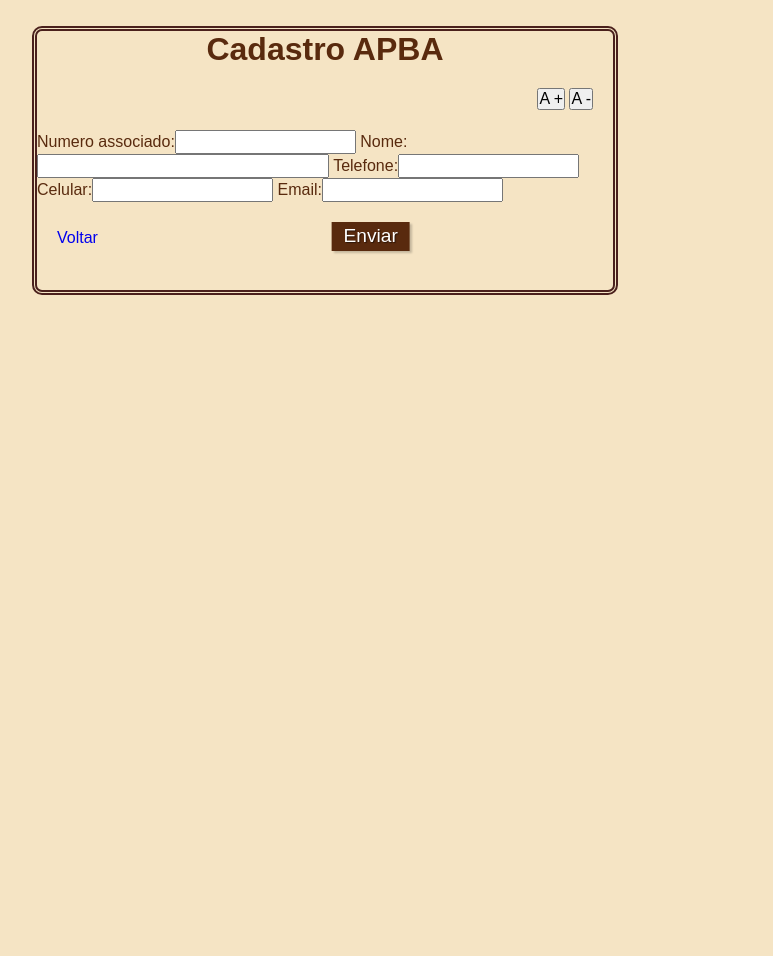
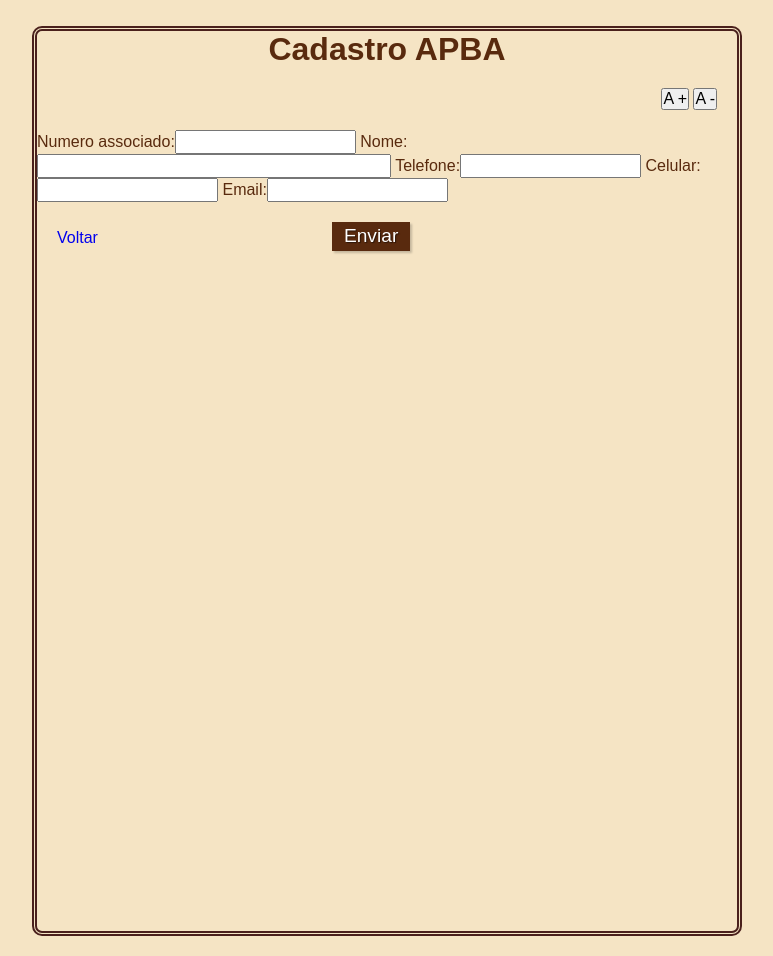
Before and after one commit to ProjInteg/blog_v2_belasartes, a Django app: page /modelform in a window 1280 px wide. Shown: the whole page, without its empty margins (308-1081 px from the left). Before the commit the page ends 295 px from the top, so only its background shows below. Run offline with Django 3.2, Linux system fonts and the light colour scheme; some libraries are stand-ins or nearby versions.

Commit message:
Acessibilidade

```diff
--- a/blog/static/css/form_estilo.css
+++ b/blog/static/css/form_estilo.css
@@ -30,14 +30,14 @@ body{
 }
 
 .borda {
-    height: 90%;
-    width: 60%;
+    height: 800px;
+    width: 500px;
     margin-left: 20px;
     border: 5px;
     border-color:rgba(51, 5, 5, 0.877);
     border-radius: 10px;
     border-style: double;
-
+}
 button {
     font-size: 16px;
 }
@@ -102,11 +102,12 @@ div {
 }
 
 .borda {
-    height: 950px;
-    width: 920px;
-    margin: 0 auto;
+    height: 900px;
+    width: 700px;
     border: 5px;
+    margin-left: 20px;
     border-color:rgba(51, 5, 5, 0.877);
     border-radius: 10px;
     border-style: double;
+    align-item: center;
     }
```
Also changed, not shown: blog/templates/blog/formulario.html (indentation only).
